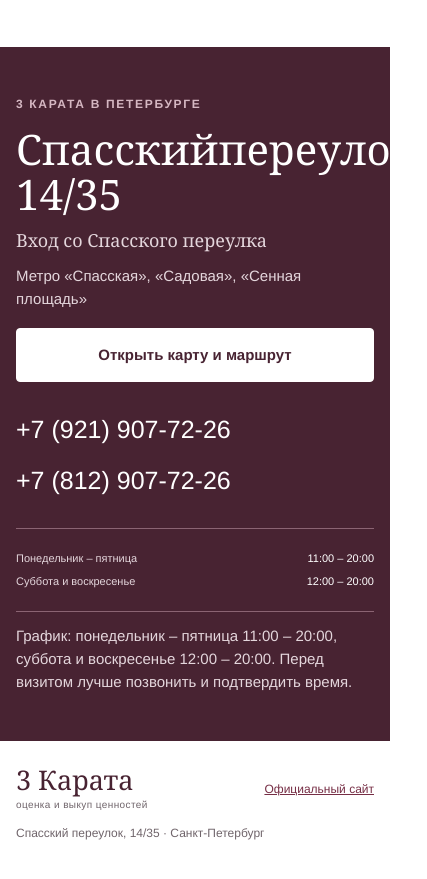
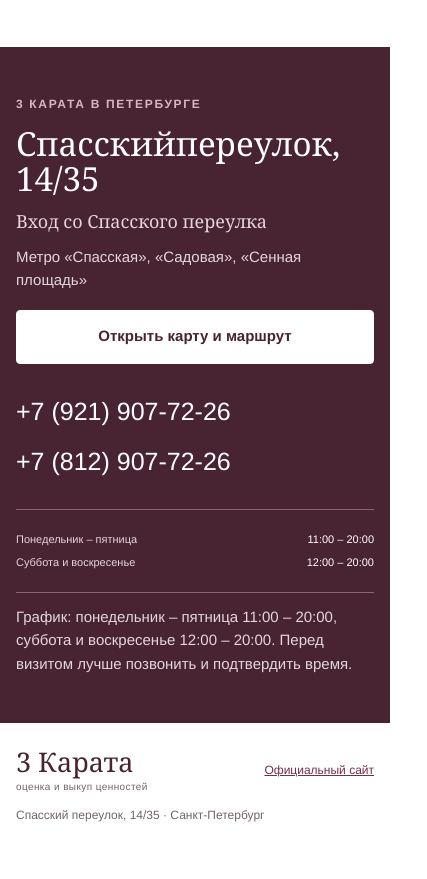
Before and after one commit to nickspb2026/karata-evaluation-demo, a plain HTML site: page index.html in a window 390 px wide. Shown: the part 4820-5699 px from the top of the page, 427 px wide, since content can reach past the window. Drawn offline with Linux system fonts and the light colour scheme.

Commit message:
Fit contact heading to phone viewport

```diff
--- a/style.css
+++ b/style.css
@@ -297,3 +297,6 @@ footer > a:last-child { margin-left: auto; color: var(--wine); font-size: 13px;
  .contact-grid>div{min-width:0}
  .schedule p{flex-wrap:wrap;gap:4px 12px}
 }
+@media(max-width:600px){
+ .contact h2{font-size:clamp(30px,8.5vw,42px);overflow-wrap:anywhere}
+}
```
